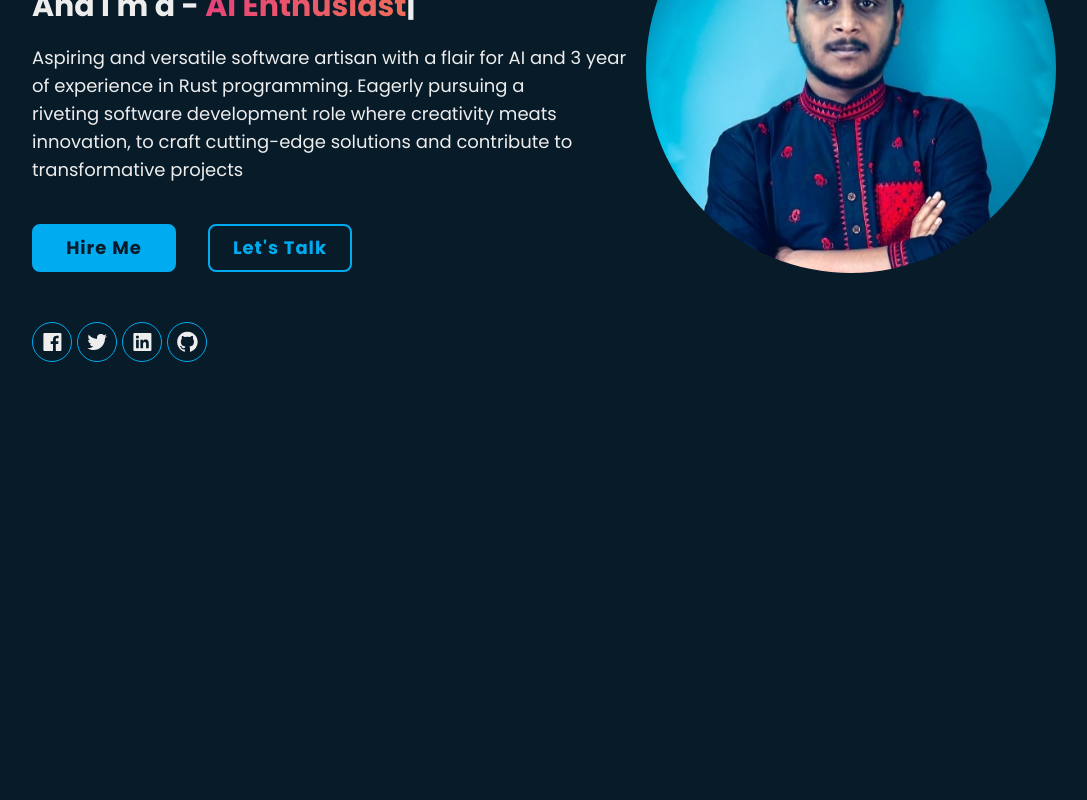
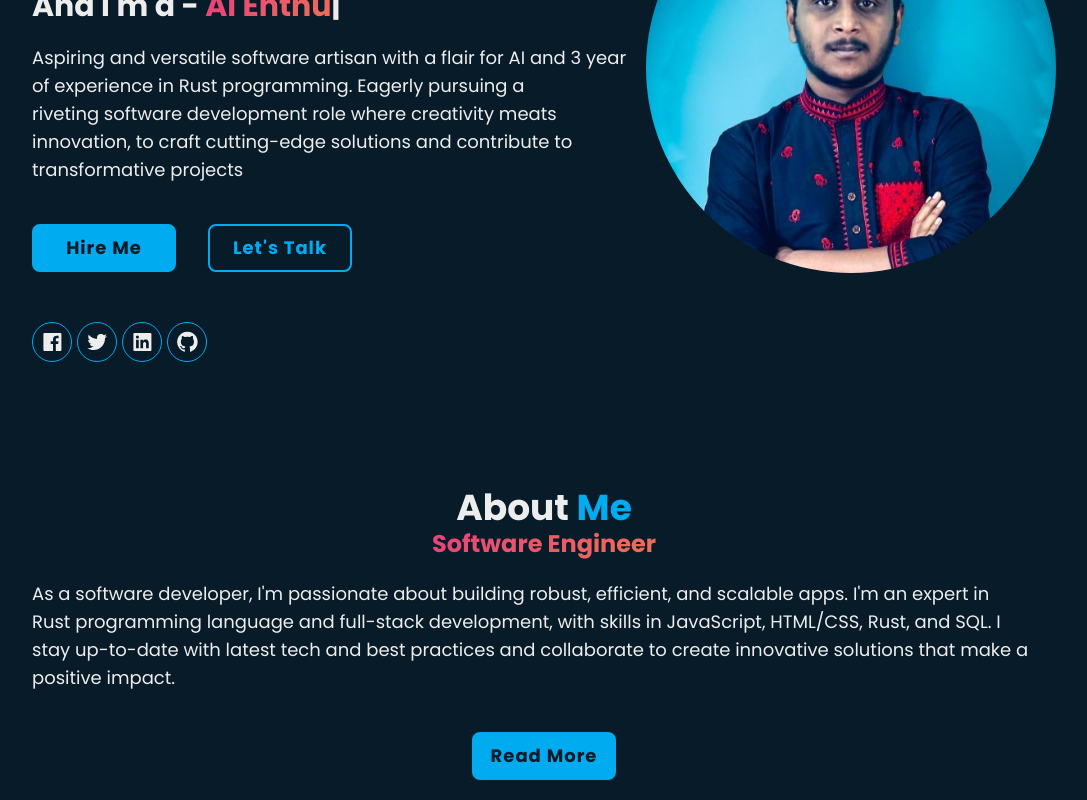
Before and after one commit to Rahul721999/my-portfolio, a React (Vite) app: page / in a window 1280 px wide. Shown: the part 332-1132 px from the top of the page, without its empty margins (96-1183 px from the left). Before the commit the page ends 800 px from the top, so only its background shows below. Built offline with nearby package versions, Linux system fonts and the light colour scheme.

Commit message:
adde: about page & UI some changes

```diff
--- a/src/App.css
+++ b/src/App.css
@@ -30,6 +30,7 @@ body {
 
 /* ----------------------Nav Bar component----------------------*/
 .nav-bar-component {
+
   transition: .3s;
   opacity: 0;
   animation: slideTop .5s ease forwards;
--- a/src/App.jsx
+++ b/src/App.jsx
@@ -1,5 +1,5 @@
 import { Navbar} from "./components";
-import {Home} from "./pages";
+import {About, Home} from "./pages";
 import React, { useState, useEffect } from "react";
 
 export default function App() {
@@ -17,6 +17,7 @@ export default function App() {
     <div>
       <Navbar toggleTheme={toggleTheme} theme={theme} />
       <Home />
+      <About/>
     </div>
   )
 }
--- a/src/components/Photo.jsx
+++ b/src/components/Photo.jsx
@@ -22,4 +22,18 @@ const MobilePhoto = () => {
         </div>
     )
 }
-export { Photo, MobilePhoto };
+
+const AboutImg = () =>{
+
+    return(
+        <div className="flex justify-center items-center rounded-full laptop:hidden w-44 m-10 mb-1 profile-photo">
+            <img
+                src='./aboutMeImg.jpg'
+                alt='about-Img'
+                className='rounded-full'
+            />
+        </div>
+    )
+}
+
+export { Photo, MobilePhoto, AboutImg };
--- a/src/components/index.js
+++ b/src/components/index.js
@@ -1,5 +1,5 @@
 export {default as Menu} from './SideMenuBar';
-export {Photo, MobilePhoto} from './Photo';
+export {Photo, MobilePhoto, AboutImg} from './Photo';
 export {default as Navbar} from './Navbar';
 export {default as NavItems} from './NavItems';
 export {default as MediaIcons} from './MediaButtons';
--- /dev/null
+++ b/src/pages/Aboutpage.jsx
@@ -0,0 +1,23 @@
+import React from 'react';
+import { AboutImg } from '../components';
+
+export default function About() {
+    return (
+        <section className='h-full w-screen flex flex-col justify-center items-center transition-colors duration-300 section-container'>
+            <h1 className='text-4xl font-bold flex justify-center items-center'>About&nbsp;<span className='text-cyan'>Me</span></h1>
+            <div className='inline-block justify-center items-center'><AboutImg /></div>
+            <h3 className='text-2xl font-bold gradient-text'>Software Engineer</h3>
+            <p className="text-pretty flex tablet:text-lg text-sm tablet:text-left my-5 mb-10 ">
+                As a software developer,
+                I'm passionate about building robust, efficient, and scalable apps.
+                I'm an expert in Rust programming language and full-stack development,
+                with skills in JavaScript, HTML/CSS, Rust, and SQL.
+                I stay up-to-date with latest tech and best practices
+                and collaborate to create innovative solutions that make a positive impact.
+            </p>
+            <div className="w-full h-12 flex justify-center">
+                <a href="#" className="inline-flex justify-center items-center w-36 h-full text-lg rounded-lg border-solid font-bold tracking-widest relative overflow-hidden z-1 border-2 border-cyan bg-cyan text-dark-theme hire-me-btn">Read More</a>
+            </div>
+        </section>
+    )
+}
--- a/src/pages/Homepage.jsx
+++ b/src/pages/Homepage.jsx
@@ -39,7 +39,7 @@ const Home = () => {
                         <MediaIcons />
                     </div>
                 </div>
-                <div className="h-full w-2/5 flex justify-center items-center"><Photo/></div>
+                <div className="w-2/5 flex justify-center items-center"><Photo/></div>
         </section>
     )
 }
--- a/src/pages/index.js
+++ b/src/pages/index.js
@@ -1 +1,2 @@
-export {default as Home} from './Homepage'
+export {default as Home} from './Homepage' ;
+export {default as About} from './Aboutpage' ;
```
Also changed, not shown: public/aboutMeImg.jpg (added), src/pages/About.jsx (deleted).
